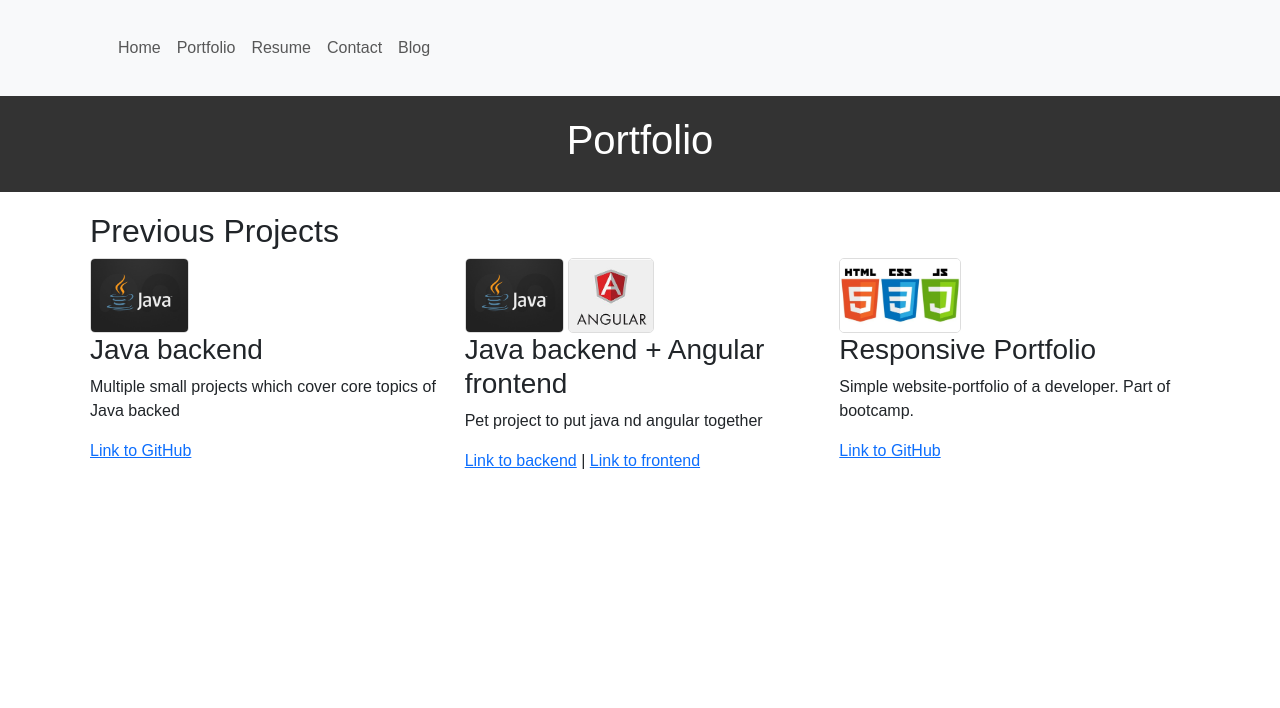
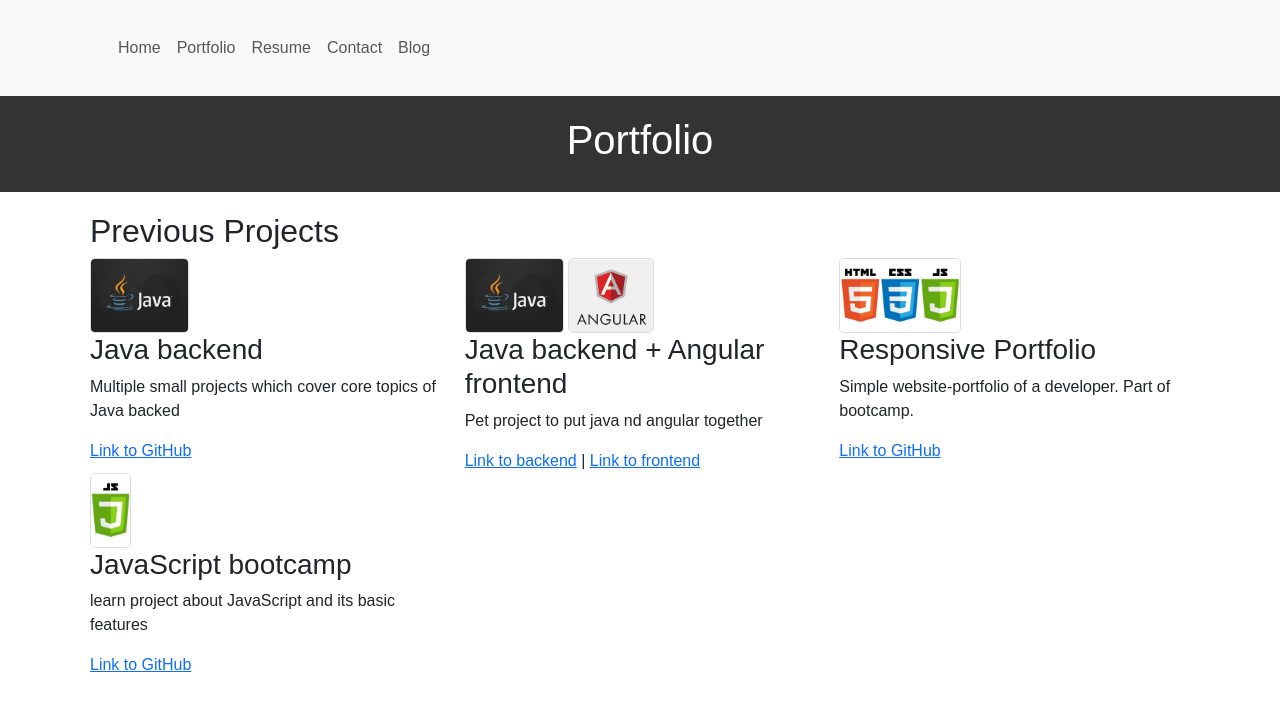
Before and after one commit to Mudrahel/ResponsivePortfolio, a plain HTML site: page portfolio.html in a window 1280 px wide. Drawn offline with nearby package versions, Linux system fonts and the light colour scheme.

Commit message:
Added link to recent JavaScript project

```diff
--- a/portfolio.html
+++ b/portfolio.html
@@ -50,6 +50,14 @@
                     <a href="https://github.com/Mudrahel/ResponsivePortfolio" target="_blank">Link to GitHub</a>
                 </div>
             </div>
+            <div class="col-lg-4">
+                <div class="project">
+                    <img class="thumbnail-img" src="images/js.jpg" alt="Project 4 Thumbnail">
+                    <h3>JavaScript bootcamp</h3>
+                    <p>learn project about JavaScript and its basic features</p>
+                    <a href="https://github.com/Mudrahel/bootcamp.javaScript" target="_blank">Link to GitHub</a>
+                </div>
+            </div>
         </div>
     </div>
 
```
Also changed, not shown: images/js.JPG (added).
